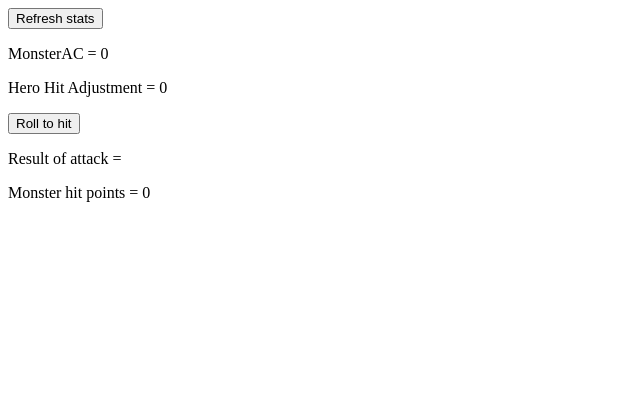
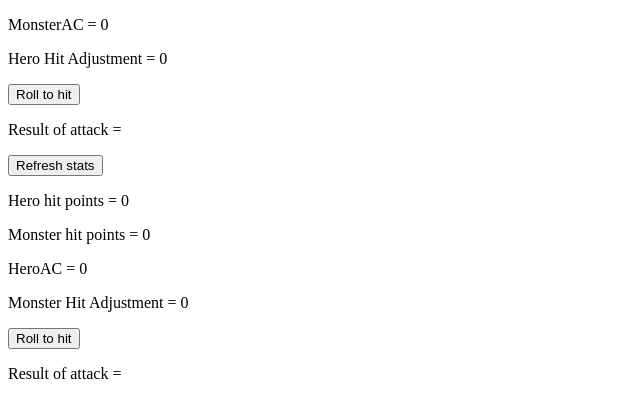
Before and after one commit to mfioca/my-page, a Next.js app: page /DandD/hero_attacksim in a window 1280 px wide. Shown: the top 418 px of the page, without its empty margins (0-640 px from the left). Built offline with nearby package versions, Linux system fonts and the light colour scheme.

Commit message:
attack sim working

```diff
--- a/components/Footer.js
+++ b/components/Footer.js
@@ -1,5 +1,4 @@
 import React from 'react'
-import ReactDOM from 'react-dom'
 import Link from 'next/link'
 
 
--- a/components/style.css
+++ b/components/style.css
@@ -296,13 +296,13 @@ body {
 *      DandD Page        *
 **************************/
 
-.DandD_section {
+.DandD_stats {
     display: flex;
     flex-wrap: nowrap;
     background-color: DodgerBlue;
 }
 
-  .DandD_section > div {
+.DandD_stats > div {
     background-color: #f1f1f1;
     margin: 10px;
     font-size: 15px;
@@ -313,6 +313,26 @@ body {
     float: left;
     line-height: 10px;
     margin-left: 30px;
+}
+
+.DandD_attack  {
+    display: flex;
+    flex-wrap: nowrap;
+    background-color: DodgerBlue;
+}
+
+  .Attack-container {
+    background-color: #f1f1f1;
+    margin: 10px;
+    font-size: 15px;
+    width: 50%;
+
+}
+
+.Reset_stat-button {
+    display: flex;
+    margin-right: auto;
+    margin-left: auto;
 }
 
 /* ***********************
--- a/pages/DandD/hero.js
+++ b/pages/DandD/hero.js
@@ -22,10 +22,10 @@ var newHero = {
 class Hero extends React.Component {
     constructor(props) {
         super(props);
-        this.handleClick = this.handleClick.bind(this);
+        this.setherostats = this.setherostats.bind(this);
     }
 
-    handleClick() {
+    setherostats() {
         newHero.Str = Math.floor((Math.random() * 20) + 1);
         newHero.Const = Math.floor((Math.random() * 20) + 1);
         newHero.Dext = Math.floor((Math.random() * 20) + 1);
@@ -50,7 +50,7 @@ class Hero extends React.Component {
                 <p>Hit Adjust: {HeroadjStats.HeroHitAdj}</p>
             </div>
             <div>
-            <button onClick={this.handleClick}>Set Attrubutes</button>
+            <button onClick={this.setherostats}>Set Attrubutes</button>
             </div>
             </div>
         );
--- a/pages/DandD/hero_attacksim.js
+++ b/pages/DandD/hero_attacksim.js
@@ -1,11 +1,8 @@
 import React from 'react'
-import { newHero } from './hero'
-import { HeroHp } from './hero'
-import { HeroAc } from './hero'
-import { HeroDmg } from './hero'
 import { Monster } from './monster'
 export { MonsteradjStats}
 export { HeroadjStats }
+
 //import { HeroHitAdj } from './hero'
 
 var MonsteradjStats = {
@@ -24,32 +21,55 @@ var HeroadjStats = {
 
 
 
-var roll = 0;
+var Heroroll = 0;
+var Monsterroll = 0;
 
-var didhit = " ";
+var Herodidhit = " ";
+var Monsterdidhit = " ";
 
+
+function heroattackroll() {
+    //Heroroll = Math.floor((Math.random() * 20) + 1);
+    if (Heroroll >= (MonsteradjStats.MonsterAc + HeroadjStats.HeroHitAdj)) {
+        Herodidhit = "yes";
+        MonsteradjStats.MonsterHp = (MonsteradjStats.MonsterHp - 10);
+        if (MonsteradjStats.MonsterHp <= 0 ) {
+            MonsteradjStats.MonsterHp = "Monster is dead";
+        }
+    } else {
+        Herodidhit = "no";
+    };
+}
+
+function Monsterattackroll() {
+    if (Monsterroll >= (HeroadjStats.HeroAc + MonsteradjStats.MonsterHitAdj)) {
+        Monsterdidhit = "yes";
+        HeroadjStats.HeroHp = (HeroadjStats.HeroHp - 10);
+        if (HeroadjStats.HeroHp <= 0 ) {
+            HeroadjStats.HeroHp = "Hero is dead";
+        }
+    } else {
+        Monsterdidhit = "no";
+    };
+}
 
 
 class HeroAttackSim extends React.Component {
     constructor (props) {
         super(props);
-        const didhit = " ";
-        this.attackroll = this.attackroll.bind(this);
+        this.heroattack = this.heroattack.bind(this);
+        this.Monsterattack = this.Monsterattack.bind(this);
         this.refresh = this.refresh.bind(this);
     }
 
-    attackroll() {
-        roll = Math.floor((Math.random() * 20) + 1);
-        if (roll >= (MonsteradjStats.MonsterAc + HeroadjStats.HeroHitAdj)) {
-            didhit = "yes";
-            MonsteradjStats.MonsterHp = (MonsteradjStats.MonsterHp - 10);
-            if (MonsteradjStats.MonsterHp <= 0 ) {
-                MonsteradjStats.MonsterHp = "Monster is dead";
+    heroattack() {
+        Heroroll = Math.floor((Math.random() * 20) + 1);
+        heroattackroll();
+        this.forceUpdate();
     }
-        } else {
-            didhit = "no";
-        };
-
+    Monsterattack() {
+        Monsterroll = Math.floor((Math.random() * 20) + 1);
+        Monsterattackroll();
         this.forceUpdate();
     }
 
@@ -60,15 +80,34 @@ class HeroAttackSim extends React.Component {
     render() {
         return (
             <div>
-                <button onClick={this.refresh}>Refresh stats</button>
+                <div className="DandD_attack">
+                    <div className="Attack-container">
+
                         <p>MonsterAC = { MonsteradjStats.MonsterAc }</p>
                         <p>Hero Hit Adjustment = { HeroadjStats.HeroHitAdj }</p>
-                <button onClick={this.attackroll}>
+                        <button onClick={this.heroattack}>
                             Roll to hit
                         </button>
-                <p>Result of attack = { didhit }</p>
+                        <p>Result of attack = { Herodidhit }</p>
+
+                    </div>
+                    <div className="Attack-container">
+                    <button className="Reset_stat-button" onClick={this.refresh}>Refresh stats</button>
+                    <p> Hero hit points = { HeroadjStats.HeroHp }</p>
                     <p> Monster hit points = { MonsteradjStats.MonsterHp }</p>
                     </div>
+                    <div className="Attack-container">
+                        <p>HeroAC = { HeroadjStats.HeroAc }</p>
+                        <p>Monster Hit Adjustment = { MonsteradjStats.MonsterHitAdj }</p>
+                        <button onClick={this.Monsterattack}>
+                            Roll to hit
+                        </button>
+                    <p>Result of attack = { Monsterdidhit }</p>
+
+                    </div>
+                </div>
+            </div>
+
         );
     }
 }
--- a/pages/DandD/hero_functions.js
+++ b/pages/DandD/hero_functions.js
@@ -1,5 +1,6 @@
 import React, { Component } from 'react'
 import { newHero } from './hero'
+
 
 
 export function SetConstAdj() {
--- a/pages/DandD_page.js
+++ b/pages/DandD_page.js
@@ -9,7 +9,7 @@ class DandD extends Component {
     render() {
         return (
             <Layout>
-                <div className="DandD_section">
+                <div className="DandD_stats">
                     <div>
                         <span className="Stats">
                             <Hero />
@@ -27,9 +27,8 @@ class DandD extends Component {
                     </div>
                 </div>
                 <div>
-                    <div className= "HeroAttackSim">
                         <HeroAttackSim />
-                    </div>
+
                 </div>
             </Layout>
         );
```
Lines whose indentation alone changed are shown as unchanged.
